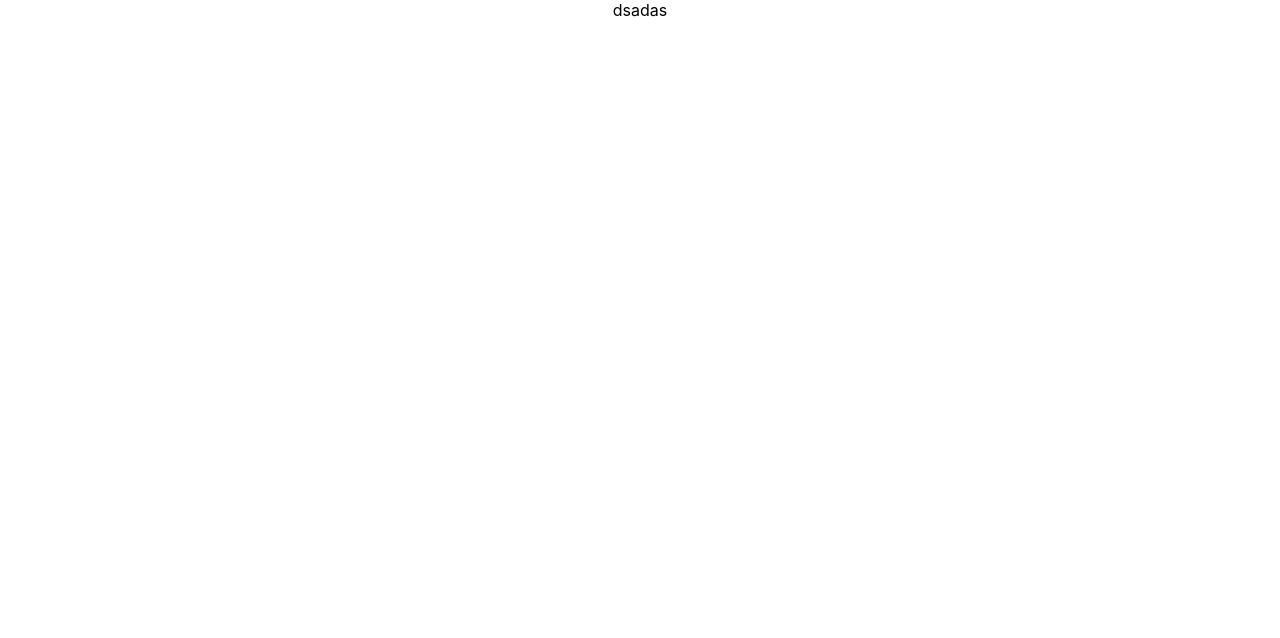
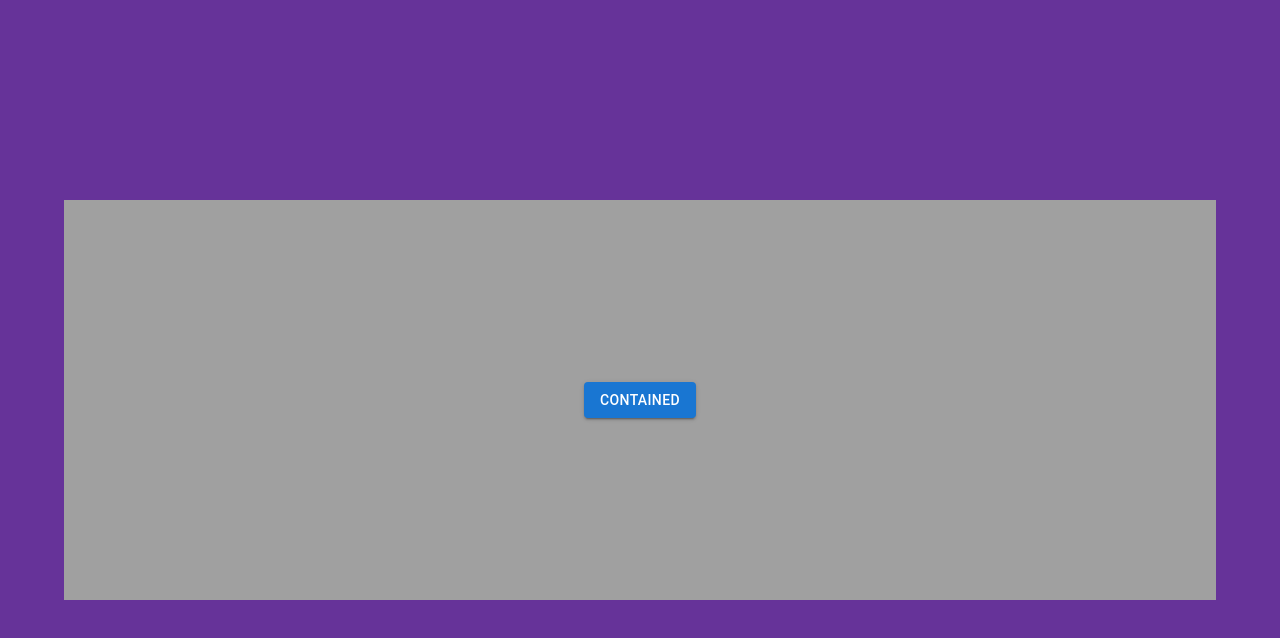
Before and after one commit to likagogishvili/Posts, a React (Create React App) app: page / in a window 1280 px wide. Shown: the top 638 px of the page. Built offline with nearby package versions, Linux system fonts and the light colour scheme.

Commit message:
adding sing in

```diff
--- a/package.json
+++ b/package.json
@@ -10,6 +10,7 @@
     "@testing-library/jest-dom": "^5.16.5",
     "@testing-library/react": "^13.4.0",
     "@testing-library/user-event": "^13.5.0",
+    "axios": "^1.1.3",
     "node-sass": "^7.0.3",
     "react": "^18.2.0",
     "react-dom": "^18.2.0",
--- a/src/App.js
+++ b/src/App.js
@@ -1,10 +1,27 @@
 import './App.scss';
-
+import { BrowserRouter as Router, Routes, Route } from "react-router-dom";
+import SignIn from './SingIn/SignIn';
+import SignUp from './SignUp/SignUp';
 function App() {
   return (
-    <div className="App">
-dsadas
-    </div>
+    <Router>
+      <Routes>
+        <Route
+          path="/"
+          excact
+          element={
+            <SignIn
+            />
+          }
+        />
+        <Route
+          path="/SignUp"
+          element={
+            <SignUp />
+          }
+        />
+      </Routes>
+    </Router>
   );
 }
 
--- /dev/null
+++ b/src/SignUp/SignUp.js
@@ -0,0 +1,11 @@
+// import CustomInput from "./components/CustomInput";
+function SignUp() {
+
+  return (
+    <div className="App">
+
+
+    </div>
+  );
+}
+export default SignUp;
--- /dev/null
+++ b/src/SingIn/SignIn.js
@@ -0,0 +1,39 @@
+import Button from '@mui/material/Button';
+import { useState } from "react";
+import './styles/signIn.scss'
+function SignIn() {
+    const [inputedData, setInputedData] = useState({
+        email: "",
+        password: "",
+      });
+  return <div className="inputForm">
+      <form >
+        {/* <CustomInput
+          labelText="Email"
+          id="email"
+          formControlProps={{
+            fullWidth: true,
+          }}
+          onChange={(e) =>
+            setInputedData({ ...props.inputedData, email: e.target.value })
+          }
+          type="text"
+        />
+        <CustomInput
+          labelText="Password"
+          id="password"
+          formControlProps={{
+            fullWidth: true,
+          }}
+          onChange={(e) =>
+            setInputedData({ ...props.inputedData, password: e.target.value })
+          }
+          type="password"
+        /> */}
+
+<Button variant="contained">Contained</Button>
+
+      </form>
+  </div>;
+}
+export default SignIn;
--- /dev/null
+++ b/src/SingIn/styles/signIn.scss
@@ -0,0 +1,18 @@
+
+.inputForm{
+    width: 100%;
+    height: 100vh;
+    background-color: rebeccapurple;
+    display: flex;
+    justify-content: center;
+    align-items: center;
+
+    form{
+        width: 90%;
+        height: 400px;
+        background-color: rgb(160, 160, 160);
+        display: flex;
+        justify-content: center;
+        align-items: center;
+    }
+}
```
Also changed, not shown: src/SignUp/styles/signUp.scss (added), 1 other file (tests, documents, lock files or other folders).
